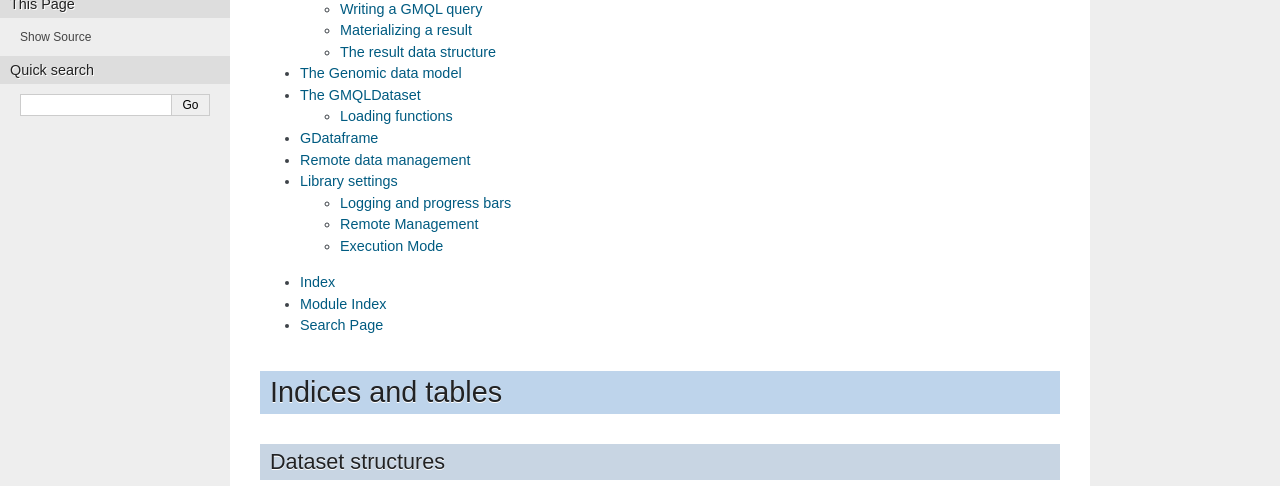
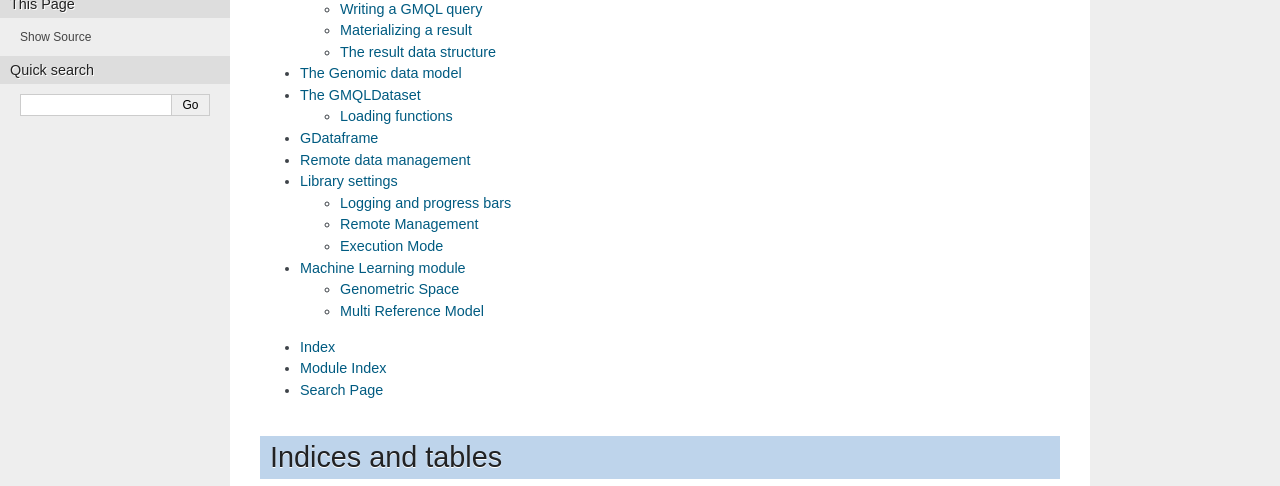
Before and after one commit to DEIB-GECO/PyGMQL, a Sphinx documentation site: the page built from doc/source/index.rst, in a window 1280 px wide and 900 px high, scrolled down 334 px, cut to the strip 0-486 px from the top of the window. Built offline with Sphinx 7.4.7, drawn with Linux system fonts in a browser that asks for light colours.

Commit message:
Added ML module documentation (START)

```diff
--- /dev/null
+++ b/doc/source/genometric_space.rst
@@ -0,0 +1,6 @@
+================
+Genometric Space
+================
+
+..  autoclass:: gmql.ml.genometric_space.GenometricSpace
+    :members:
--- a/doc/source/index.rst
+++ b/doc/source/index.rst
@@ -18,6 +18,7 @@ PyGMQL is a python module that enables the user to perform operation on genomic
    GDataframe
    remote
    settings
+   ml
 
 * :ref:`genindex`
 * :ref:`modindex`
--- /dev/null
+++ b/doc/source/ml.rst
@@ -0,0 +1,10 @@
+=======================
+Machine Learning module
+=======================
+In this section, the main features of the genomic machine learning module are explained:
+
+
+.. toctree::
+
+    genometric_space
+    multi_ref_model
--- /dev/null
+++ b/doc/source/multi_ref_model.rst
@@ -0,0 +1,6 @@
+=====================
+Multi Reference Model
+=====================
+
+..  autoclass:: gmql.ml.multi_ref_model.MultiRefModel
+    :members:
```
